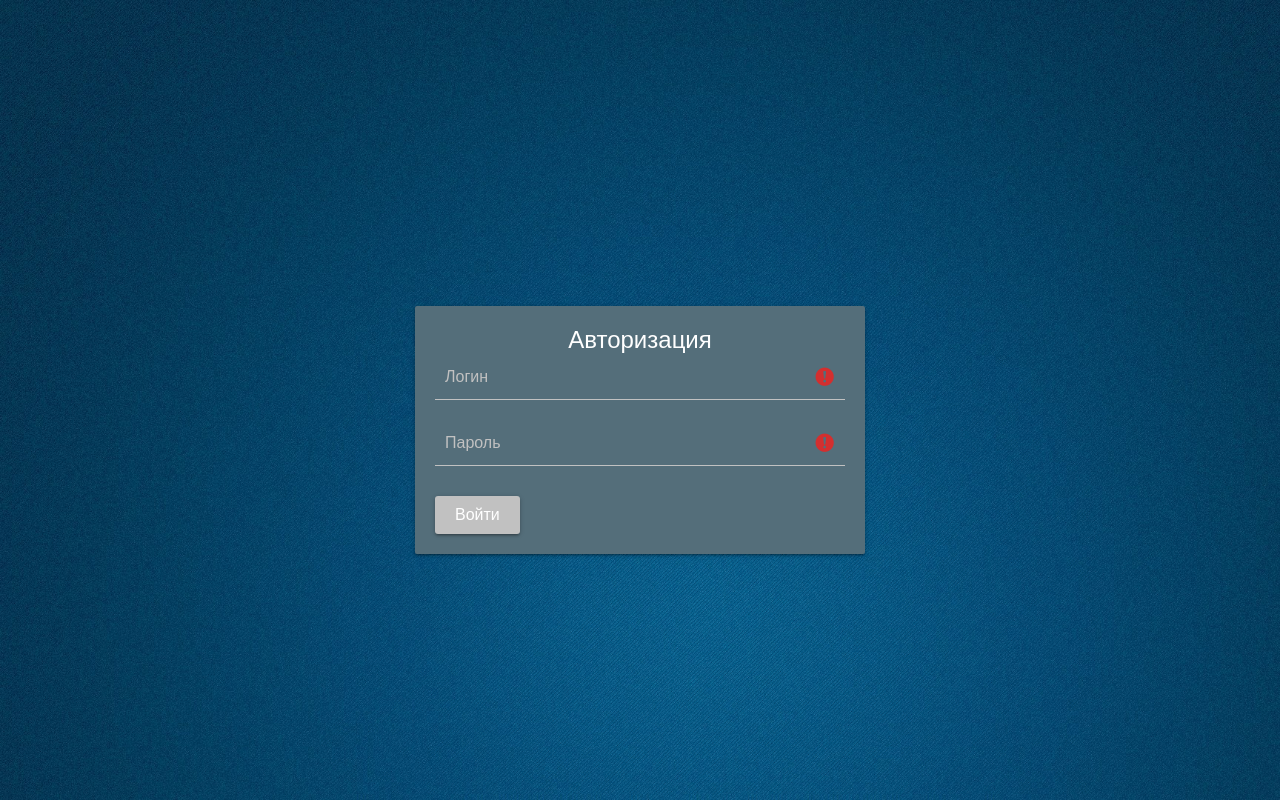
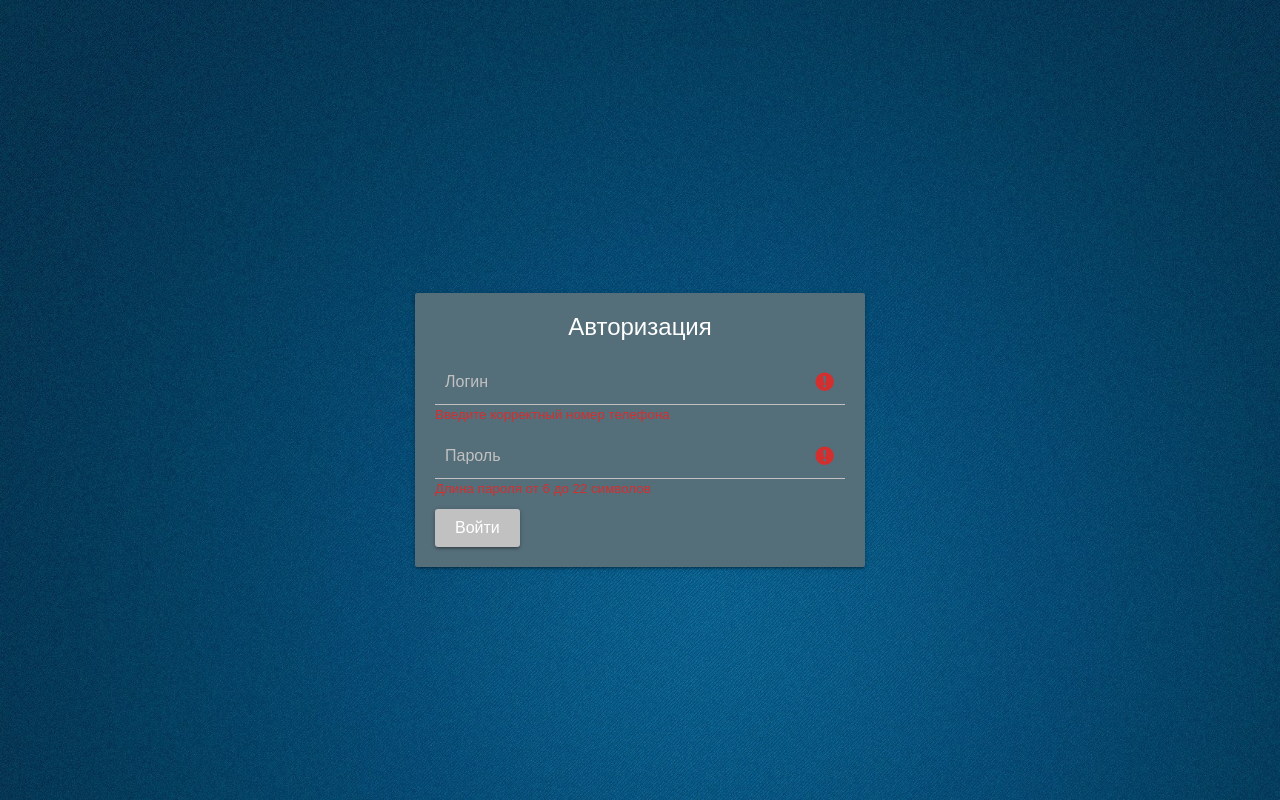
Before and after one commit to Movsar-Khalakhoev/driving-school-registration, a React (Create React App) app in the folder client/: page / in a window 1280 px wide. Both pictures are taken after a click on the button "Войти". Built offline with nearby package versions, Linux system fonts and the light colour scheme.

Commit message:
implemented display of notifications on the authentication page

```diff
--- a/client/src/components/InputWithWarning/InputWithWarning.jsx
+++ b/client/src/components/InputWithWarning/InputWithWarning.jsx
@@ -3,13 +3,15 @@ import s from './InputWithWarning.module.sass'
 import InputMask from 'react-input-mask'
 
 const InputWithWarning = ({
-  containerClassName,
+  containerClassName = '',
+  inputClassName = '',
   label,
   placeholder,
   onChange,
   error,
   isTried,
   mask,
+  errorMessage,
 }) => {
   return (
     <div className={containerClassName}>
@@ -17,13 +19,16 @@ const InputWithWarning = ({
       <div className={s.wrapper}>
         <InputMask
           type='text'
-          className={s.input}
+          className={`${s.input} ${inputClassName}`}
           onChange={onChange}
           mask={mask || ''}
           placeholder={placeholder || label || ''}
         />
         {error && isTried ? (
-          <i className={`${s.error} icofont-warning-alt`} />
+          <>
+            <i className={`${s.error} icofont-warning-alt`} />
+            <small className={s.error_message}>{errorMessage}</small>
+          </>
         ) : null}
       </div>
     </div>
--- a/client/src/components/InputWithWarning/InputWithWarning.module.sass
+++ b/client/src/components/InputWithWarning/InputWithWarning.module.sass
@@ -14,11 +14,9 @@
   font-size: 16px
   padding: 0 10px
   color: white
-  background-color: rgba(13, 71, 161, 0.7)
-  border: 1px solid #696969
+  background-color: transparent
+  border: none
   border-bottom: 1px solid #c1c1c1
-  border-top-right-radius: 3px
-  border-top-left-radius: 3px
   outline: none
   transition: border-color .3s
   &:focus
@@ -36,3 +34,7 @@
   right: 10px
   color: $color-2
   font-size: 1.3rem
+  &_message
+    color: $color-2
+    position: absolute
+    bottom: -17px
--- a/client/src/pages/AddUser.page/AddUser.module.sass
+++ b/client/src/pages/AddUser.page/AddUser.module.sass
@@ -14,9 +14,18 @@
   right: 10px
   color: $color-2
   font-size: 1.3rem
+  &_message
+    color: $color-2
+    position: absolute
+    bottom: -17px
 
-.input_container, .role
-  margin-top: 40px
+.input
+  background-color: rgba(13, 71, 161, 0.7)
+  border: 1px solid #696969
+  border-top-right-radius: 3px
+  border-top-left-radius: 3px
+  &_container, .role
+    margin-top: 40px
 
 .select_loader
   width: 100%
@@ -31,7 +40,7 @@
 
 .button
   padding: 10px 20px
-  margin-top: 20px
+  margin-top: 40px
 
 .button_disabled
   background-color: #c1c1c1
--- a/client/src/pages/AddUser.page/AddUser.page.jsx
+++ b/client/src/pages/AddUser.page/AddUser.page.jsx
@@ -62,19 +62,23 @@ const AddUserPage = () => {
     <div className={s.add}>
       <InputWithWarning
         containerClassName={s.input_container}
+        inputClassName={s.input}
         label='ФИО пользователя:'
         onChange={event => nameHandler(event.target.value)}
         error={nameErr}
         isTried={isTried}
+        errorMessage='ФИО не должно содержать латинских букв, цифр; должно быть не короче 6 символов'
       />
       <InputWithWarning
         containerClassName={s.input_container}
+        inputClassName={s.input}
         label='Логин (номер телефона):'
         placeholder='Номер телефона'
         mask='+9 (999) 999 99 99'
         onChange={event => phoneHandler(event.target.value)}
         error={phoneErr}
         isTried={isTried}
+        errorMessage='Введите корректный номер телефона'
       />
       <div className={s.role}>
         <label className={s.label}>Статус пользователя:</label>
@@ -82,7 +86,10 @@ const AddUserPage = () => {
           <div className={s.wrapper}>
             <Select options={roles} onChange={rolesHandler} />
             {rolesErr && isTried ? (
-              <i className={`${s.error} icofont-warning-alt`} />
+              <>
+                <i className={`${s.error} icofont-warning-alt`} />
+                <small className={s.error_message}>Выберите роль</small>
+              </>
             ) : null}
           </div>
         </SkeletonLoader>
--- a/client/src/pages/Auth.page/Auth.module.sass
+++ b/client/src/pages/Auth.page/Auth.module.sass
@@ -18,28 +18,8 @@
     color: white
     font-size: 1.5rem
 
-.input
-  height: 46px
-  width: 100%
-  font-size: 16px
-  padding: 0 10px
-  color: white
-  background-color: inherit
-  border: none
-  border-bottom: 1px solid #c1c1c1
-  outline: none
-  transition: border-color .3s
-  &_container
-    position: relative
-    display: flex
-    align-items: center
-  &_error
-    &:focus
-      border-bottom: 1px solid $color-2 !important
-  &:focus
-    border-bottom: 1px solid $color-1
-  &::placeholder
-    color: #c1c1c1
+.input_container
+  margin-bottom: 10px
 
 .error
   position: absolute
@@ -53,6 +33,7 @@
 .button
   padding: 10px 20px
   margin-right: 10px
+  margin-top: 20px
 
 .button_disabled
   background-color: #c1c1c1
--- a/client/src/pages/Auth.page/Auth.page.jsx
+++ b/client/src/pages/Auth.page/Auth.page.jsx
@@ -5,6 +5,7 @@ import useFormValidator from '../../hooks/formValidator.hook'
 import useHttp from '../../hooks/http.hook'
 import AuthContext from '../../context/AuthContext'
 import { errorToast } from '../../utils/toastNotifications'
+import InputWithWarning from '../../components/InputWithWarning/InputWithWarning'
 
 const loginCondition = value => {
   return value.replace(/\D/g, '').length >= 11
@@ -62,33 +63,60 @@ const AuthPage = () => {
       <div className={`${s.form} shadow`}>
         <p className={s.title}>Авторизация</p>
         <div>
-          <div className={`${s.input_container} mb2`}>
-            <InputMask
-              className={`${s.input} ${
-                loginErr && isTried ? s.input_error : ''
-              }`}
-              type='text'
-              onChange={event => loginHandler(event.target.value)}
-              mask='+9 (999) 999 99 99'
-              placeholder='Логин'
-            />
-            {loginErr && isTried ? (
-              <i className={`${s.error} icofont-warning-alt`} />
-            ) : null}
-          </div>
-          <div className={`${s.input_container} mb3`}>
-            <input
-              className={`${s.input} ${
-                passErr && isTried ? s.input_error : ''
-              }`}
-              type='password'
-              onChange={event => passHandler(event.target.value)}
-              placeholder='Пароль'
-            />
-            {passErr && isTried ? (
-              <i className={`${s.error} icofont-warning-alt`} />
-            ) : null}
-          </div>
+          <InputWithWarning
+            containerClassName={s.input_container}
+            placeholder='Логин'
+            onChange={event => loginHandler(event.target.value)}
+            error={loginErr}
+            isTried={isTried}
+            mask='+9 (999) 999 99 99'
+            errorMessage='Введите корректный номер телефона'
+          />
+          <InputWithWarning
+            containerClassName={s.input_container}
+            placeholder='Пароль'
+            onChange={event => passHandler(event.target.value)}
+            error={passErr}
+            isTried={isTried}
+            errorMessage='Длина пароля от 6 до 22 символов'
+          />
+          {/*<div className={`${s.input_container} mb2`}>*/}
+          {/*  <InputMask*/}
+          {/*    className={`${s.input} ${*/}
+          {/*      loginErr && isTried ? s.input_error : ''*/}
+          {/*    }`}*/}
+          {/*    type='text'*/}
+          {/*    onChange={event => loginHandler(event.target.value)}*/}
+          {/*    mask='+9 (999) 999 99 99'*/}
+          {/*    placeholder='Логин'*/}
+          {/*  />*/}
+          {/*  {loginErr && isTried ? (*/}
+          {/*    <>*/}
+          {/*      <i className={`${s.error} icofont-warning-alt`} />*/}
+          {/*      <small className={s.error_message}>*/}
+          {/*        Введите корректный номер телефона*/}
+          {/*      </small>*/}
+          {/*    </>*/}
+          {/*  ) : null}*/}
+          {/*</div>*/}
+          {/*<div className={`${s.input_container} mb3`}>*/}
+          {/*  <input*/}
+          {/*    className={`${s.input} ${*/}
+          {/*      passErr && isTried ? s.input_error : ''*/}
+          {/*    }`}*/}
+          {/*    type='password'*/}
+          {/*    onChange={event => passHandler(event.target.value)}*/}
+          {/*    placeholder='Пароль'*/}
+          {/*  />*/}
+          {/*  {passErr && isTried ? (*/}
+          {/*    <>*/}
+          {/*      <i className={`${s.error} icofont-warning-alt`} />*/}
+          {/*      <small className={s.error_message}>*/}
+          {/*        Длина пароля от 6 до 22 символов*/}
+          {/*      </small>*/}
+          {/*    </>*/}
+          {/*  ) : null}*/}
+          {/*</div>*/}
         </div>
         <div className={s.card_action}>
           <button
```
